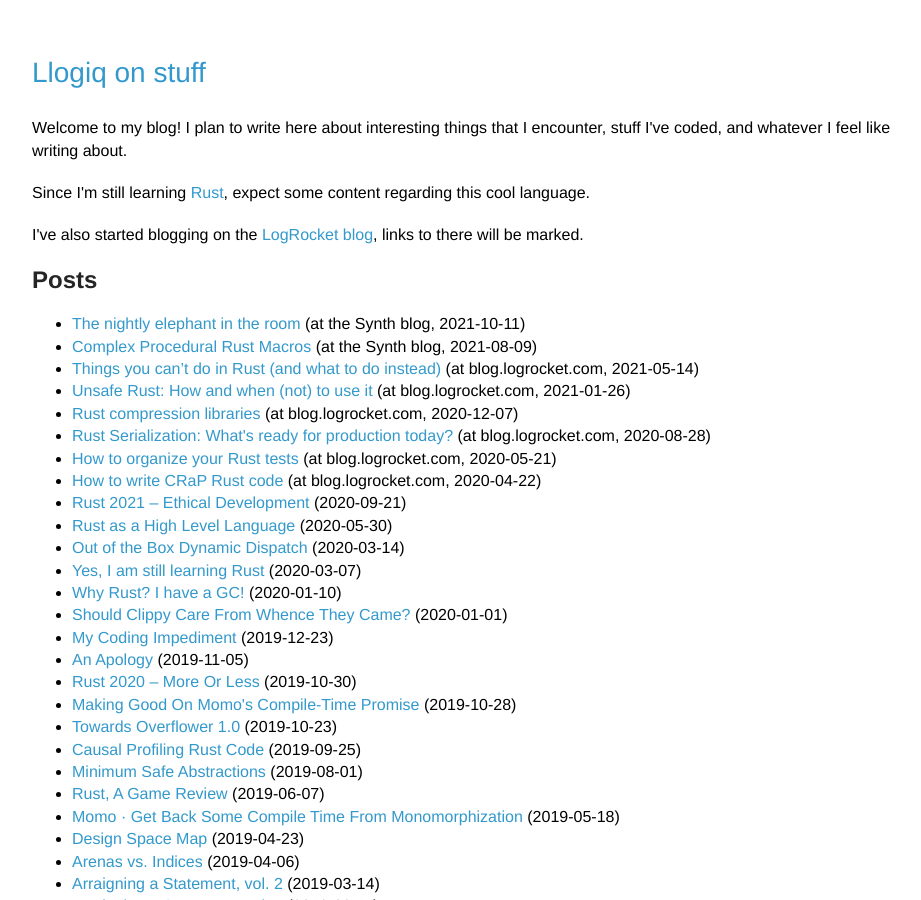
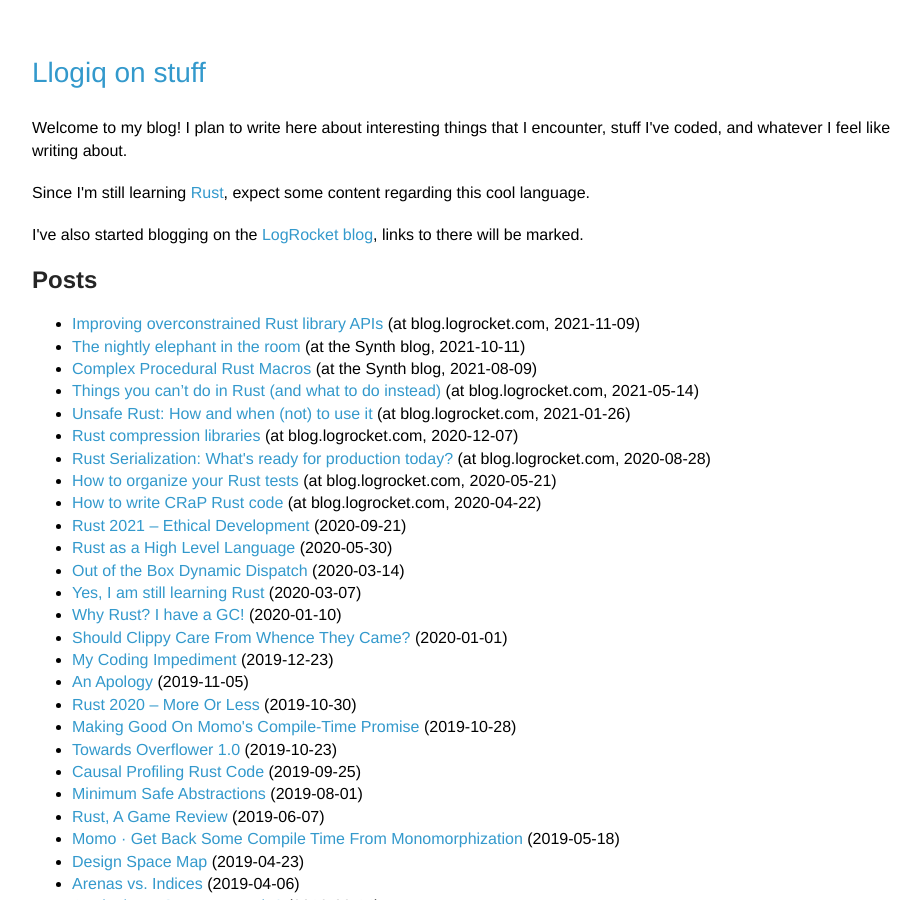
Before and after one commit to llogiq/llogiq.github.io, a Jekyll site: the page built from index.html, in a window 1280 px wide and 900 px high. Shown: the whole window, without its empty margins (178-1099 px from the left). Built offline with Jekyll 4.4.1, drawn with Linux system fonts in a browser that asks for light colours.

Commit message:
new logrocket post linked

```diff
--- a/index.html
+++ b/index.html
@@ -8,6 +8,7 @@ title: "Here You Are"
   Posts
 </h2>
 <ul>
+<li><a href="https://blog.logrocket.com/improving-overconstrained-rust-library-apis/">Improving overconstrained Rust library APIs</a> (at blog.logrocket.com, 2021-11-09)</li>
 <li><a href="https://www.getsynth.com/docs/blog/2021/10/11/nightly">The nightly elephant in the room</a> (at the Synth blog, 2021-10-11)</li>
 <li><a href="https://www.getsynth.com/docs/blog/2021/08/09/macro">Complex Procedural Rust Macros</a> (at the Synth blog, 2021-08-09)</li>
 <li><a href="https://blog.logrocket.com/what-you-cant-do-in-rust-and-what-to-do-instead/">Things you can’t do in Rust (and what to do instead)</a> (at blog.logrocket.com, 2021-05-14)</li>
```
